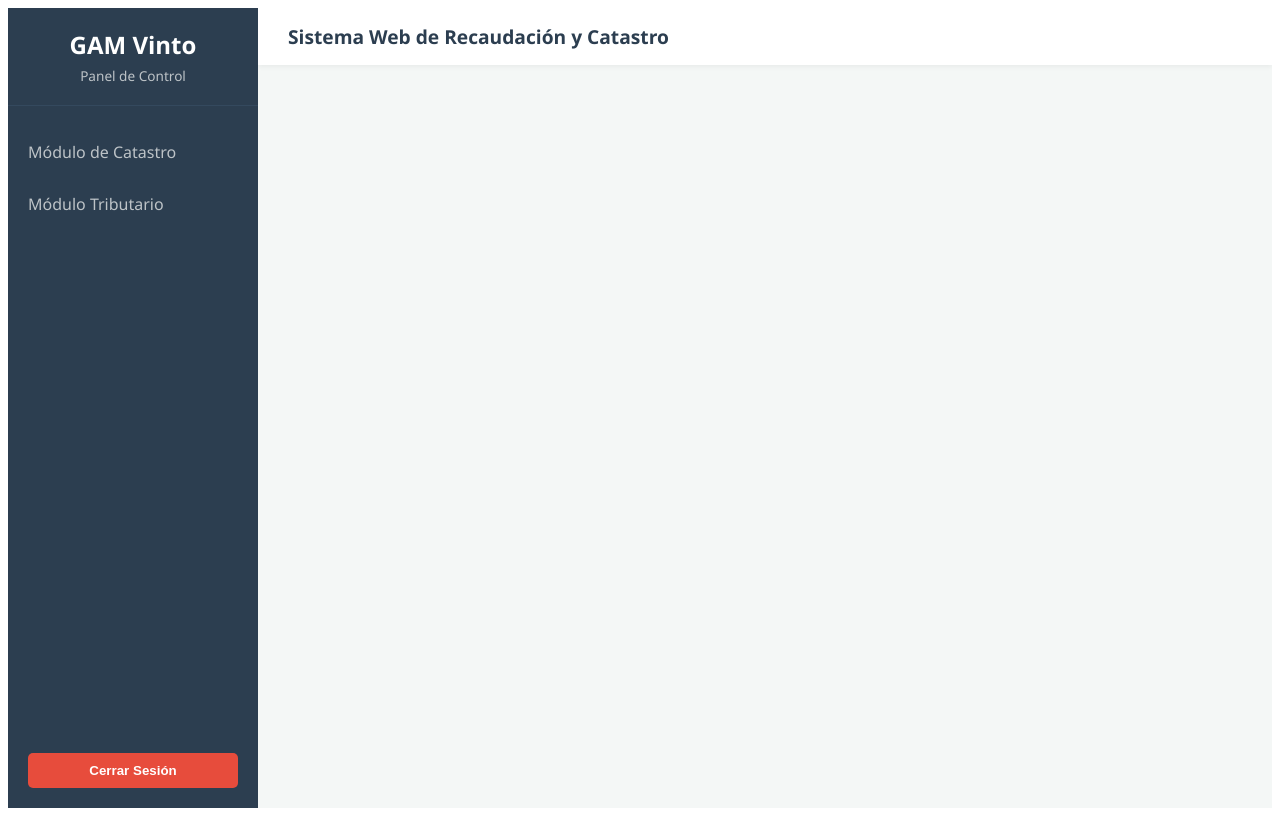
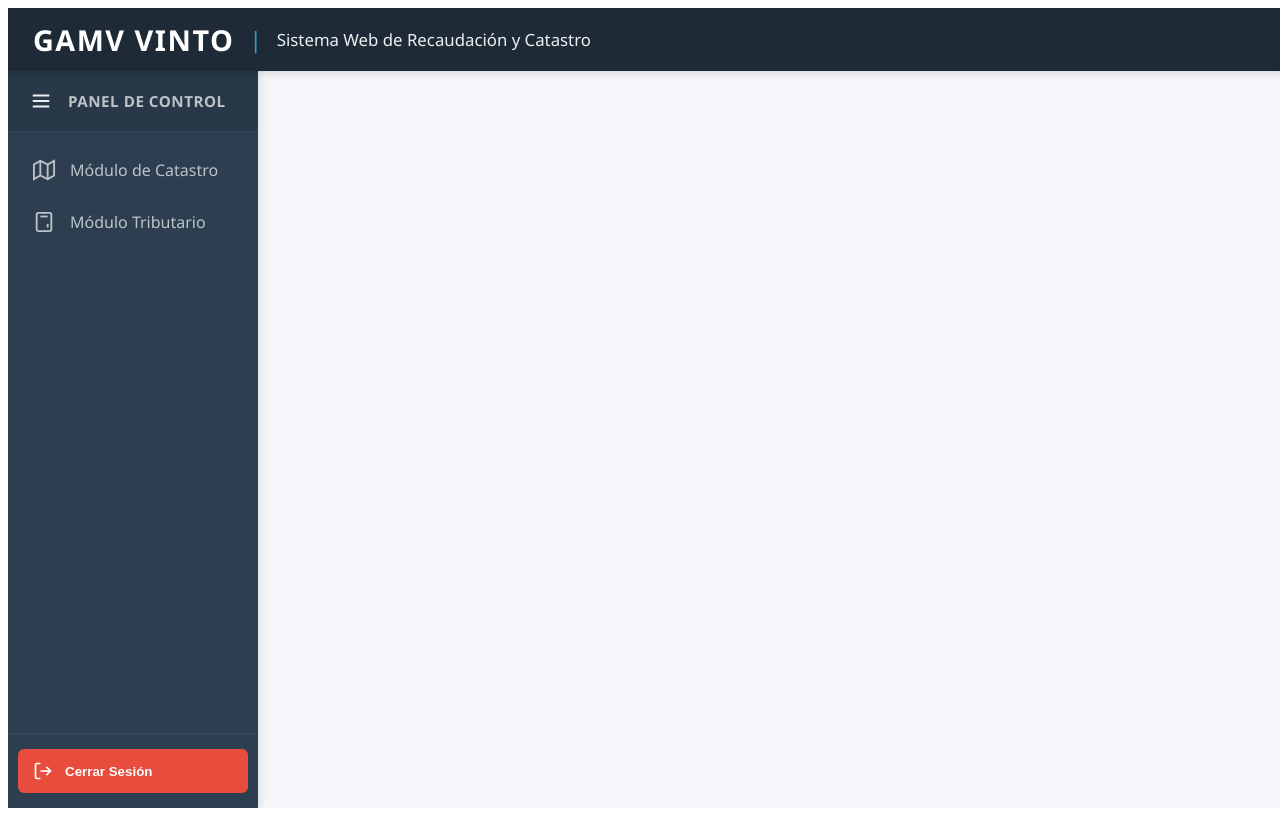
Before and after one commit to rodrigo0308/sistema-catastro-vinto, an Angular app in the folder frontend/: page /dashboard in a window 1280 px wide. Built offline with nearby package versions, Linux system fonts and the light colour scheme.

Commit message:
style: rediseño de dashboard con encabezado superior GAMV VINTO y panel lateral retráctil

```diff
--- a/frontend/src/app/layout/dashboard/dashboard.component.css
+++ b/frontend/src/app/layout/dashboard/dashboard.component.css
@@ -1,63 +1,192 @@
-.dashboard-container {
+.app-layout {
     display: flex;
+    flex-direction: column;
     height: 100vh;
-    background-color: #f4f7f6;
+    width: 100vw;
+    overflow: hidden;
+    background-color: #f4f6f9;
     font-family: 'Segoe UI', Tahoma, Geneva, Verdana, sans-serif;
 }
 
-/* Sidebar */
+/* Capa Superior (Header con Título Grande GAMV VINTO) */
+.top-header {
+    background-color: #1e2b37;
+    color: #ffffff;
+    padding: 12px 25px;
+    display: flex;
+    align-items: center;
+    box-shadow: 0 2px 8px rgba(0, 0, 0, 0.15);
+    z-index: 1010;
+}
+
+.brand-section {
+    display: flex;
+    align-items: center;
+    gap: 15px;
+}
+
+.brand-title {
+    font-size: 1.8em;
+    font-weight: 900;
+    color: #ffffff;
+    margin: 0;
+    letter-spacing: 1.5px;
+}
+
+.brand-divider {
+    color: #3498db;
+    font-size: 1.4em;
+    font-weight: 300;
+}
+
+.brand-subtitle {
+    font-size: 1.05em;
+    color: #ecf0f1;
+    font-weight: 400;
+}
+
+/* Estructura Inferior (Sidebar + Contenido) */
+.dashboard-body {
+    display: flex;
+    flex: 1;
+    overflow: hidden;
+}
+
+/* Sidebar Menú Interactivo */
 .sidebar {
     width: 250px;
     background-color: #2c3e50;
-    color: white;
+    color: #ecf0f1;
     display: flex;
     flex-direction: column;
-    transition: width 0.3s;
+    transition: width 0.3s cubic-bezier(0.4, 0, 0.2, 1);
+    box-shadow: 2px 0 8px rgba(0, 0, 0, 0.1);
+    z-index: 1000;
 }
 
-.sidebar-header {
-    padding: 20px;
-    text-align: center;
-    border-bottom: 1px solid #34495e;
+.sidebar.collapsed {
+    width: 70px;
 }
 
-.sidebar-header h3 { margin: 0; font-size: 1.5em; }
-.sidebar-header p { margin: 5px 0 0; font-size: 0.85em; color: #bdc3c7; }
+/* Encabezado del Menú (Botón Hamburguesa + Panel de Control) */
+.sidebar-header {
+    display: flex;
+    align-items: center;
+    gap: 12px;
+    padding: 15px 18px;
+    border-bottom: 1px solid rgba(255, 255, 255, 0.08);
+    background-color: rgba(0, 0, 0, 0.1);
+}
 
+.toggle-btn {
+    background: transparent;
+    border: none;
+    color: #ecf0f1;
+    cursor: pointer;
+    padding: 4px;
+    border-radius: 4px;
+    display: flex;
+    align-items: center;
+    justify-content: center;
+    transition: background-color 0.2s;
+}
+
+.toggle-btn:hover {
+    background-color: rgba(255, 255, 255, 0.15);
+}
+
+.menu-label {
+    font-size: 0.95em;
+    font-weight: 600;
+    color: #bdc3c7;
+    text-transform: uppercase;
+    letter-spacing: 0.5px;
+}
+
+/* Items del Menú */
 .sidebar-nav {
-    flex: 1;
-    padding: 20px 0;
     display: flex;
     flex-direction: column;
+    gap: 6px;
+    padding: 15px 10px;
+    flex: 1;
 }
 
-.nav-link {
-    padding: 15px 20px;
+.nav-item {
+    display: flex;
+    align-items: center;
+    gap: 15px;
+    padding: 12px 15px;
     color: #bdc3c7;
     text-decoration: none;
-    font-weight: 500;
-    transition: all 0.3s;
+    border-radius: 6px;
+    transition: background-color 0.2s, color 0.2s;
+    white-space: nowrap;
 }
 
-.nav-link:hover, .nav-link.active {
+.nav-item:hover {
     background-color: #34495e;
-    color: white;
-    border-left: 4px solid #3498db;
+    color: #ffffff;
 }
 
-.sidebar-footer { padding: 20px; }
+.nav-item.active {
+    background-color: #3498db;
+    color: #ffffff;
+    font-weight: 600;
+}
+
+.sidebar.collapsed .nav-item {
+    justify-content: center;
+    padding: 12px 0;
+}
+
+.icon {
+    display: flex;
+    align-items: center;
+    justify-content: center;
+}
+
+/* Footer del Menú (Cerrar Sesión) */
+.sidebar-footer {
+    padding: 15px 10px;
+    border-top: 1px solid rgba(255, 255, 255, 0.08);
+}
+
 .btn-logout {
-    width: 100%; padding: 10px; background-color: #e74c3c;
-    color: white; border: none; border-radius: 5px; cursor: pointer; font-weight: bold;
+    width: 100%;
+    display: flex;
+    align-items: center;
+    gap: 12px;
+    padding: 12px 15px;
+    background-color: #e74c3c;
+    color: white;
+    border: none;
+    border-radius: 6px;
+    cursor: pointer;
+    font-weight: bold;
+    transition: background-color 0.2s;
+    white-space: nowrap;
 }
-.btn-logout:hover { background-color: #c0392b; }
 
-/* Contenido Principal */
-.main-content { flex: 1; display: flex; flex-direction: column; overflow: hidden; }
+.btn-logout:hover {
+    background-color: #c0392b;
+}
 
-.topbar {
-    background: white; padding: 15px 30px; box-shadow: 0 2px 5px rgba(0,0,0,0.05);
+.sidebar.collapsed .btn-logout {
+    justify-content: center;
+    padding: 12px 0;
 }
-.topbar h2 { margin: 0; color: #2c3e50; font-size: 1.2em; }
 
-.content-area { padding: 30px; flex: 1; overflow-y: auto; }
+/* Área de Contenido Principal */
+.main-content {
+    flex: 1;
+    display: flex;
+    flex-direction: column;
+    overflow: hidden;
+}
+
+.content-body {
+    flex: 1;
+    padding: 20px;
+    overflow-y: auto;
+}
--- a/frontend/src/app/layout/dashboard/dashboard.component.html
+++ b/frontend/src/app/layout/dashboard/dashboard.component.html
@@ -1,36 +1,85 @@
-<div class="dashboard-container">
-    <!-- Menú Lateral (Sidebar) -->
-    <aside class="sidebar">
+<div class="app-layout">
+    <!-- Capa Superior Independiente (Header Principal) -->
+    <header class="top-header">
+        <div class="brand-section">
+            <h1 class="brand-title">GAMV VINTO</h1>
+            <span class="brand-divider">|</span>
+            <span class="brand-subtitle">Sistema Web de Recaudación y Catastro</span>
+        </div>
+    </header>
+
+    <!-- Área Principal (Menú Lateral + Contenido) -->
+    <div class="dashboard-body">
+        <!-- Panel Lateral Izquierdo (Menú Interactivo) -->
+        <aside class="sidebar" [class.collapsed]="isCollapsed">
+
+            <!-- Control de Menú -->
             <div class="sidebar-header">
-        <h3>GAM Vinto</h3>
-        <p>Panel de Control</p>
+                <button class="toggle-btn" (click)="toggleSidebar()" title="Alternar menú">
+                    <svg width="22" height="22" viewBox="0 0 24 24" fill="none" stroke="currentColor" stroke-width="2">
+                        <path d="M3 12h18M3 6h18M3 18h18" />
+                    </svg>
+                </button>
+                <span class="menu-label" *ngIf="!isCollapsed">Panel de Control</span>
             </div>
 
+            <!-- Navegación con Íconos -->
             <nav class="sidebar-nav">
-        <a routerLink="/dashboard/catastro" routerLinkActive="active" class="nav-link">
-            Módulo de Catastro
+                <a routerLink="/dashboard/catastro" routerLinkActive="active" class="nav-item"
+                    title="Módulo de Catastro">
+                    <span class="icon">
+                        <svg width="22" height="22" viewBox="0 0 24 24" fill="none" stroke="currentColor"
+                            stroke-width="2">
+                            <polygon points="1 6 1 22 8 18 16 22 23 18 23 2 16 6 8 2 1 6"></polygon>
+                            <line x1="8" y1="2" x2="8" y2="18"></line>
+                            <line x1="16" y1="6" x2="16" y2="22"></line>
+                        </svg>
+                    </span>
+                    <span class="label" *ngIf="!isCollapsed">Módulo de Catastro</span>
                 </a>
-        <a routerLink="/dashboard/recaudacion" routerLinkActive="active" class="nav-link">
-            Módulo Tributario
+
+                <a routerLink="/dashboard/recaudacion" routerLinkActive="active" class="nav-item"
+                    title="Módulo Tributario">
+                    <span class="icon">
+                        <svg width="22" height="22" viewBox="0 0 24 24" fill="none" stroke="currentColor"
+                            stroke-width="2">
+                            <rect x="4" y="2" width="16" height="20" rx="2"></rect>
+                            <line x1="8" y1="6" x2="16" y2="6"></line>
+                            <line x1="16" y1="14" x2="16" y2="18"></line>
+                            <path d="M16 10h.01"></path>
+                            <path d="M12 10h.01"></path>
+                            <path d="M8 10h.01"></path>
+                            <path d="M12 14h.01"></path>
+                            <path d="M8 14h.01"></path>
+                            <path d="M12 18h.01"></path>
+                            <path d="M8 18h.01"></path>
+                        </svg>
+                    </span>
+                    <span class="label" *ngIf="!isCollapsed">Módulo Tributario</span>
                 </a>
             </nav>
 
+            <!-- Botón de Cierre de Sesión en la Parte Inferior -->
             <div class="sidebar-footer">
-        <button (click)="cerrarSesion()" class="btn-logout">
-        Cerrar Sesión
+                <button class="btn-logout" (click)="cerrarSesion()" title="Cerrar Sesión">
+                    <span class="icon">
+                        <svg width="20" height="20" viewBox="0 0 24 24" fill="none" stroke="currentColor"
+                            stroke-width="2">
+                            <path d="M9 21H5a2 2 0 0 1-2-2V5a2 2 0 0 1 2-2h4"></path>
+                            <polyline points="16 17 21 12 16 7"></polyline>
+                            <line x1="21" y1="12" x2="9" y2="12"></line>
+                        </svg>
+                    </span>
+                    <span class="label" *ngIf="!isCollapsed">Cerrar Sesión</span>
                 </button>
             </div>
         </aside>
 
-    <!-- Contenido Principal -->
+        <!-- Contenido Dinámico (Geovisor / Recaudaciones) -->
         <main class="main-content">
-    <header class="topbar">
-        <h2>Sistema Web de Recaudación y Catastro</h2>
-    </header>
-
-    <div class="content-area">
-        <!-- Aquí cargarán las pantallas internas -->
+            <div class="content-body">
                 <router-outlet></router-outlet>
             </div>
         </main>
     </div>
+</div>
--- a/frontend/src/app/layout/dashboard/dashboard.component.ts
+++ b/frontend/src/app/layout/dashboard/dashboard.component.ts
@@ -10,11 +10,16 @@ import { RouterModule, Router } from '@angular/router';
   styleUrl: './dashboard.component.css'
 })
 export class DashboardComponent {
+  isCollapsed = false;
+
   constructor(private router: Router) {}
 
-  cerrarSesion() {
-    // Aquí luego borraremos el token JWT
-    alert('Cerrando sesión...');
+  toggleSidebar(): void {
+    this.isCollapsed = !this.isCollapsed;
+  }
+
+  cerrarSesion(): void {
+    localStorage.removeItem('token');
     this.router.navigate(['/login']);
   }
 }
```
Lines whose indentation alone changed are shown as unchanged.
